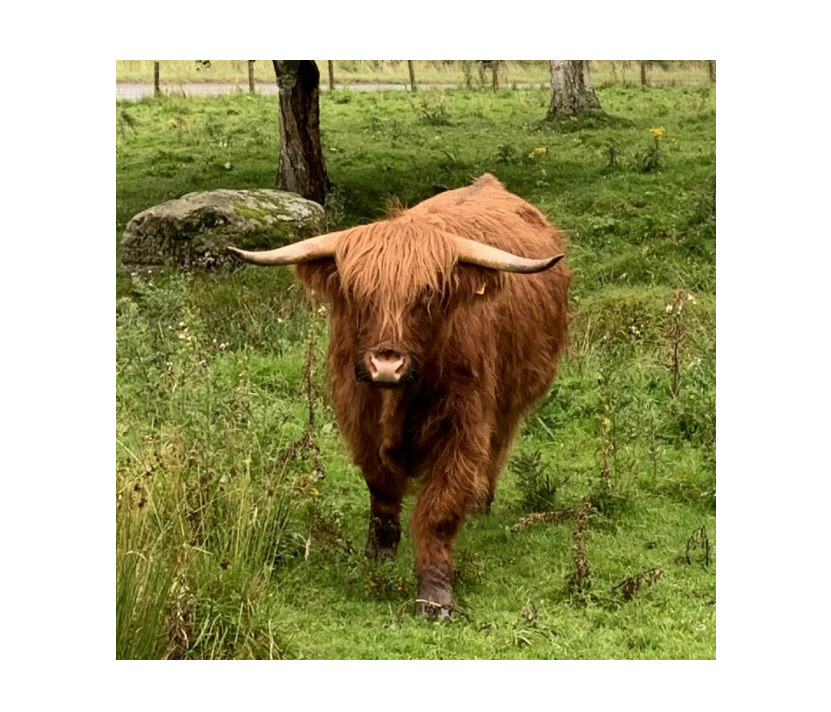
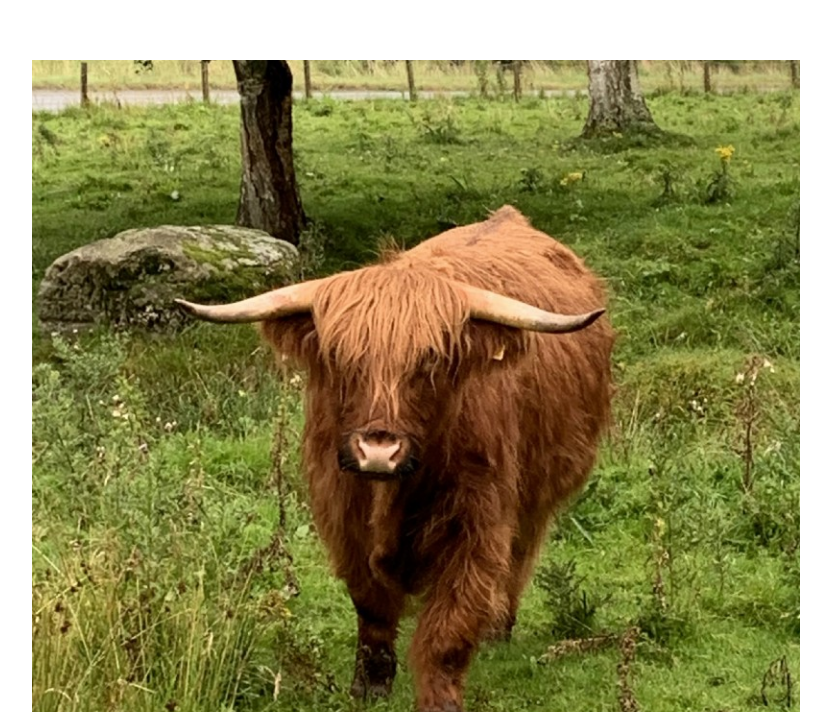
Before and after one commit to nsrandom/bhainse.com, a website built with Parcel: page index.html in a window 1280 px wide. Shown: the top 712 px of the page, without its empty margins (224-1055 px from the left). Built offline with nearby package versions, Linux system fonts and the light colour scheme.

Commit message:
Fixed Safari image layout problem

```diff
--- a/css/styles.css
+++ b/css/styles.css
@@ -7,10 +7,13 @@ div {
   justify-content: center;
 }
 
+img {
+  align-self: flex-start;
+}
+
 #coo {
   width: 60%;
-  max-width: 600px;
-  max-height: 600px;
+  height: auto;
   margin-bottom: 60px;
 }
 
```
